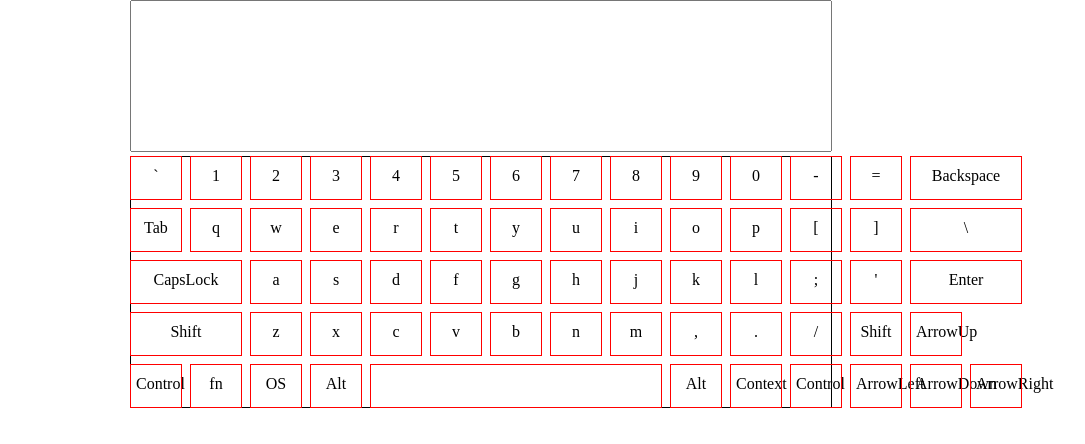
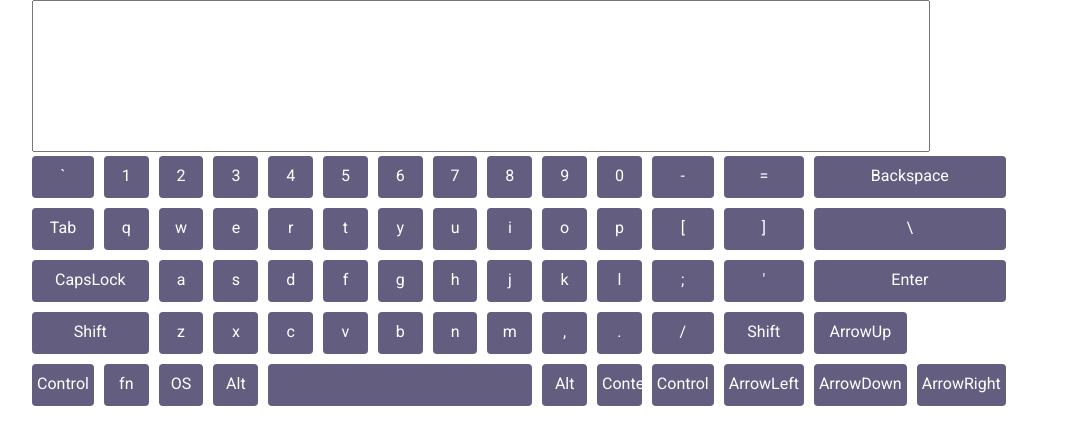
Before and after one commit to Koptohhka/virtual-keyboard-1, a plain HTML site: page index.html in a window 1280 px wide. Shown: the whole page, without its empty margins (160-1245 px from the left). Drawn offline with Linux system fonts and the light colour scheme.

Commit message:
feat: add new styles, more code

```diff
--- /dev/null
+++ b/css/style.css
@@ -0,0 +1,76 @@
+*{
+    margin: 0;
+    padding: 0;
+}
+
+body {
+    font-family: 'Roboto', sans-serif;
+}
+
+.main-container {
+    width: 70%;
+    margin: 0 auto;
+}
+
+.input-field {
+    width: 100%;
+    resize: none;
+}
+
+.keyboard {
+    margin-bottom: 20px; /*!!!!*/
+
+
+    width: 100%;
+    height: 250px;
+    text-align: center;
+
+    display: grid;
+    grid-template-areas:
+    "tilt one two three four five six seven eight nine zero minus plus backspace backspace"
+    "tab q w e r t y u i o p brackL brackR slash slash"
+    "del del capsLook a s d f g h j k l dashComma upperComma upperComma"
+    "enter enter shiftL leftSlash z x c v b n m dash comma rightSlash ."
+    "keyUp shiftR ctrlL win altL altL altL altL altL space altR ctrlR keyleft keyDown keyRight"
+    ;
+    grid-template-columns: repeat(15, auto);
+    grid-template-columns: auto repeat(10, 5%) auto auto auto auto;
+    /*grid-template-rows: repeat(5, auto);*/
+    gap: 10px;
+}
+
+.keyboard__cell {
+    background-color: rgb(99, 94, 128);
+    color: white;
+    transition: 0.2s;
+    border-radius: 4px;
+    /*background: url('./assets\photo_2020-04-01_18-57-50.jpg') no-repeat;
+    */padding: 5px;
+    padding-top: 10px;
+    -webkit-border-radius: 4px;
+    -moz-border-radius: 4px;
+    -ms-border-radius: 4px;
+    -o-border-radius: 4px;
+    -webkit-transition: 0.2s;
+    -moz-transition: 0.2s;
+    -ms-transition: 0.2s;
+    -o-transition: 0.2s;
+}
+
+.keyboard__cell--active {
+    box-shadow: 0 0 10px 5px rgb(141, 137, 163);
+    background-color: rgb(61, 59, 75);
+    border-radius: 10px;
+    -webkit-border-radius: 10px;
+    -moz-border-radius: 10px;
+    -ms-border-radius: 10px;
+    -o-border-radius: 10px;
+}
+
+.keyboard__cell:hover {
+    cursor: pointer;
+}
+
+@media (max-width: 700px) {
+
+}
--- a/index.html
+++ b/index.html
@@ -5,8 +5,9 @@
     <meta charset="UTF-8">
     <meta name="viewport" content="width=device-width, initial-scale=1.0">
     <meta http-equiv="X-UA-Compatible" content="ie=edge">
-    <link rel="stylesheet" href="style.css">
-    <link rel="stylesheet" href="keyIds.css">
+    <link href="https://fonts.googleapis.com/css2?family=Roboto:wght@400;700&display=swap" rel="stylesheet">
+    <link rel="stylesheet" href="css/style.css">
+    <link rel="stylesheet" href="css/keyIds.css">
     <title>Document</title>
 </head>
 
@@ -21,9 +22,9 @@
         </div>
     </div>
 
-    <script src="test.js"></script>
-    <script src="data.js"></script>
-    <script src="script.js"></script>
+    <script src="js/test.js"></script>
+    <script src="js/data.js"></script>
+    <script src="js/script.js"></script>
 </body>
 
 </html>
--- a/script.js
+++ b/js/script.js
@@ -1,30 +1,32 @@
 (() => {
-    //джс-объекты
-
     const KEYBOARD_METHODS = {
         'CapsLock': true,
         'Shift': true,
         'Control': true,
         'fn': true,
-        'Tab': function() {
+        'Tab': function () {
             textInput.value += '      ';
         },
-        'Backspace': true,
+        'Backspace': function () {
+            return textInput.value = textInput.value.slice(0, -1);
+        },
         'Alt': true,
         'OS': true,
-        'Enter': true
+        'Enter': function() {
+            return textInput.value = textInput.value + '\n'
         }
-
-    //джс-объекты
-
-    //код начинается здеся
+    }
 
     const textInput = document.getElementById('input');
     const keyBoardContainer = document.getElementById('keyboard-container');
 
     let upperCaseFlag = false;
     let langFlag = true;
+
     let currentLanguage = window.data.EN_KEYS;
+    localStorage['test'] = currentLanguage;
+    //console.log(localStorage['test']);
+    //let currentLanguage = localStorage.currentLang;
 
     function renderKeyboard(classes, data) {
         let cellsArray = [];
@@ -55,8 +57,10 @@
     function toChangeLang() {
         if (langFlag) {
             currentLanguage = window.data.RU_KEYS;
+            //localStorage.setItem('currentLang', window.data.RU_KEYS);
         } else {
             currentLanguage = window.data.EN_KEYS;
+            //localStorage.setItem('currentLang', window.data.EN_KEYS);
         }
         renderKeyboard(window.data.CELL_CLASS, currentLanguage[0]);
     }
@@ -103,6 +107,7 @@
     }
 
     document.addEventListener('mousedown', function (evt) {
+        if (evt.target.classList.contains("keyboard__cell")) {
             if (evt.target.id === 'CapsLock') {
                 toChangeCase();
                 toChangeCaseFlag();
@@ -126,16 +131,14 @@
                 toChangeLangFlag();
             }
 
-        //if (evt.target.classList.contains()) {   //попытайся фиксануть таргет налл(да, я пишу себе комментарии, и что?)
             toAddBorder(evt.target.id);
-        //}
 
             if (KEYBOARD_METHODS[evt.target.id] === undefined) {
                 toAddletter(evt.target);
             } else if (typeof KEYBOARD_METHODS[evt.target.id] === 'function') {
                 KEYBOARD_METHODS[evt.target.id]();
             }
-
+        }
     });
 
     document.addEventListener('keydown', function (evt) {
@@ -170,31 +173,13 @@
             toAddBorder(evt.key);
         }
         let targetElement = document.getElementById(evt.key);
-
+        console.log(targetElement);
         if (KEYBOARD_METHODS[targetElement.textContent] === undefined) {
             console.log(true);
             toAddletter(targetElement)
+        } else {
+            KEYBOARD_METHODS[targetElement.textContent]();
+            console.log(1);
         }
     });
-
-
-
-
-
-
-
-
-
-
-
-
-
-    //console.log(window.data.KEYS[2].length);
-
-
-    /*document.addEventListener('click', function(evt) {
-        if (evt.target.classList.contains('keyboard__cell')) {
-            evt.target.classList.add('keyboard__cell--active');
-        }
-    });*/
 })()
--- a/test.js
+++ b/js/test.js
@@ -1,4 +1,4 @@
-let arr = [];
+/*let arr = [];*/
 /*document.addEventListener('keyup', function(evt) {
     console.log(evt);
     arr.push(evt.key);
--- a/style.css
+++ /dev/null
@@ -1,57 +0,0 @@
-*{
-    margin: 0;
-    padding: 0;
-}
-
-.main-container {
-    width: 700px;
-    margin: 0 auto;
-}
-
-.input-field {
-    width: 100%;
-    resize: none;
-}
-
-.keyboard {
-    margin-bottom: 20px; /*!!!!*/
-
-    border: 1px solid black;
-
-    width: 100%;
-    height: 250px;
-    text-align: center;
-
-    display: grid;
-    grid-template-areas:
-    "tilt one two three four five six seven eight nine zero minus plus backspace backspace"
-    "tab q w e r t y u i o p brackL brackR slash slash"
-    "del del capsLook a s d f g h j k l dashComma upperComma upperComma"
-    "enter enter shiftL leftSlash z x c v b n m dash comma rightSlash ."
-    "keyUp shiftR ctrlL win altL altL altL altL altL space altR ctrlR keyleft keyDown keyRight"
-    ;
-    grid-template-columns: repeat(15, 50px);
-    grid-template-rows: repeat(5, auto);
-    gap: 10px;
-}
-
-.keyboard__cell {
-    outline: 1px solid red;
-
-    padding: 5px;
-    padding-top: 10px;
-}
-
-.keyboard__cell--active {
-    outline: 2px solid orange;
-}
-
-.keyboard__cell:hover {
-    cursor: pointer;
-}
-
-@media (max-width: 700px) {
-    .keyboard {
-        width: 100%;
-    }
-}
```
Also changed, not shown: js/data.js (renamed from data.js, +1 -67 lines), assets/photo_2020-04-01_18-51-27.jpg (added), assets/photo_2020-04-01_18-51-52.jpg (added), assets/photo_2020-04-01_18-56-20.jpg (added), assets/photo_2020-04-01_18-56-29.jpg (added), assets/photo_2020-04-01_18-57-44.jpg (added), assets/photo_2020-04-01_18-57-50.jpg (added), assets/photo_2020-04-01_18-57-59.jpg (added), assets/photo_2020-04-01_18-59-36.jpg (added), assets/photo_2020-04-01_18-59-40.jpg (added), assets/photo_2020-04-01_19-00-45.jpg (added), assets/photo_2020-04-01_19-02-51.jpg (added), assets/photo_2020-04-01_19-03-46.jpg (added), css/keyIds.css (renamed from keyIds.css), 1 other file. Lines whose indentation alone changed are shown as unchanged.
